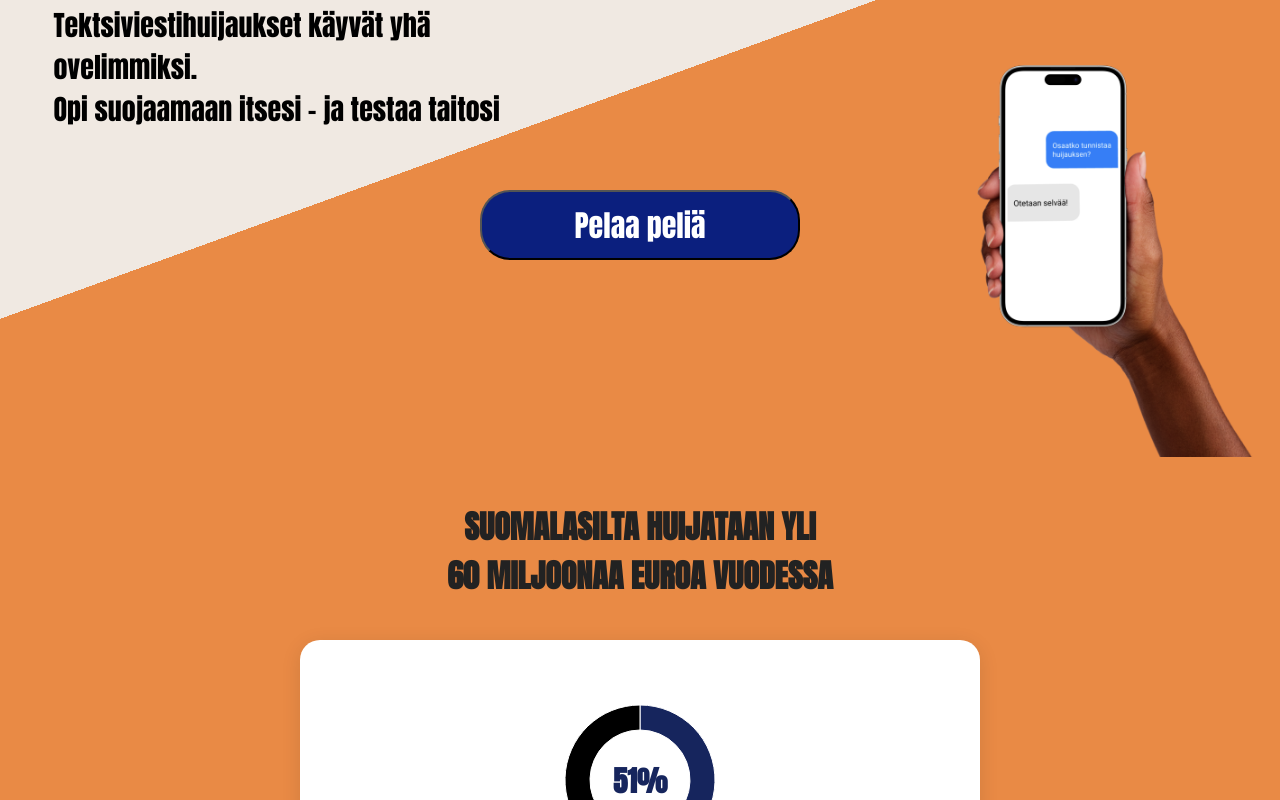
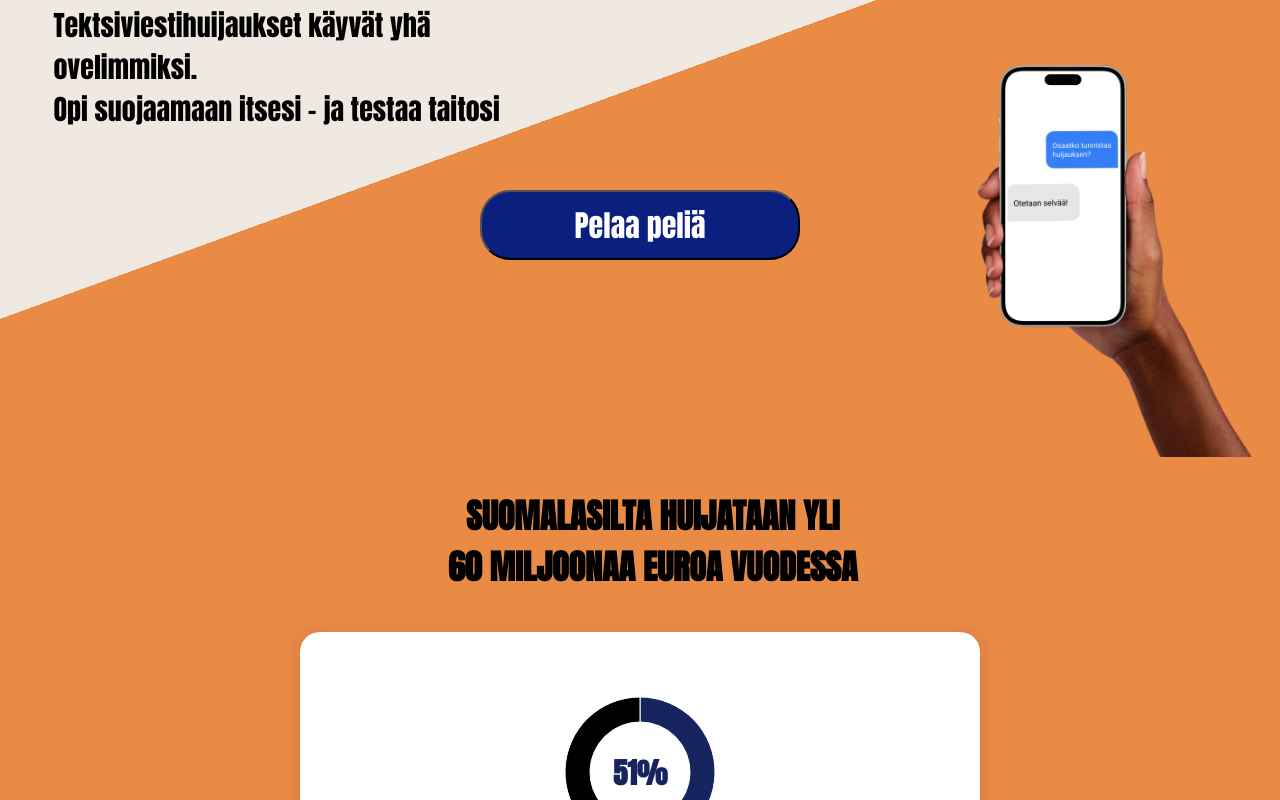
Before and after one commit to levonmaister/scamvjp2, a React (Vite) app: page / in a window 1280 px wide. Shown: the part 379-1179 px from the top of the page. Built offline with nearby package versions, Linux system fonts and the light colour scheme.

Commit message:
statistik title class ändrad till samma som checklist-title

```diff
--- a/src/pages/Etusivu.jsx
+++ b/src/pages/Etusivu.jsx
@@ -53,9 +53,9 @@ const Etusivu = () => {
                 </div>
 
 
-                <h1 className="text-2xl md:text-4xl font-bold text-center mb-10 leading-snug tracking-wide">
+                <h2 className="checklist-title">
         SUOMALASILTA HUIJATAAN YLI<br />60 MILJOONAA EUROA VUODESSA
-      </h1>
+      </h2>
 
                 <div className='statistics-div'>
                 <FraudStats />
--- a/src/styles/etusivu.css
+++ b/src/styles/etusivu.css
@@ -106,6 +106,7 @@ html {
 h2 {
   margin-left: 2%;
 }
+
 
 @media (min-width: 320px) {
   .statistik-container img {
```
